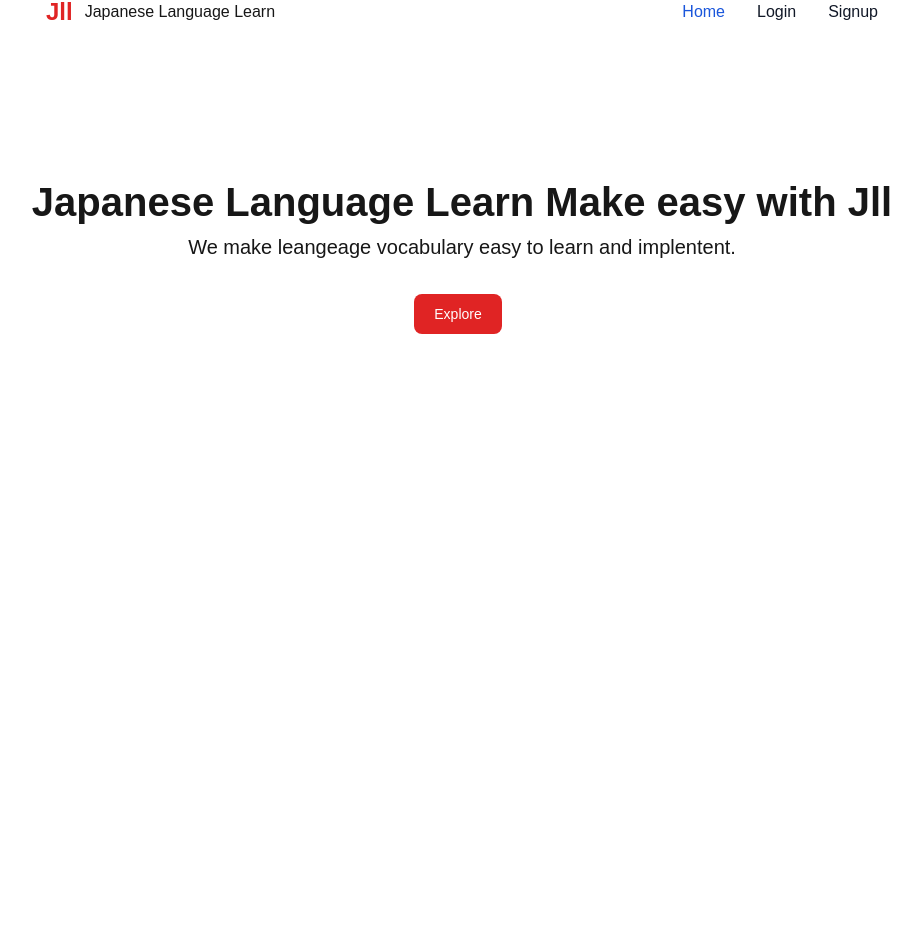
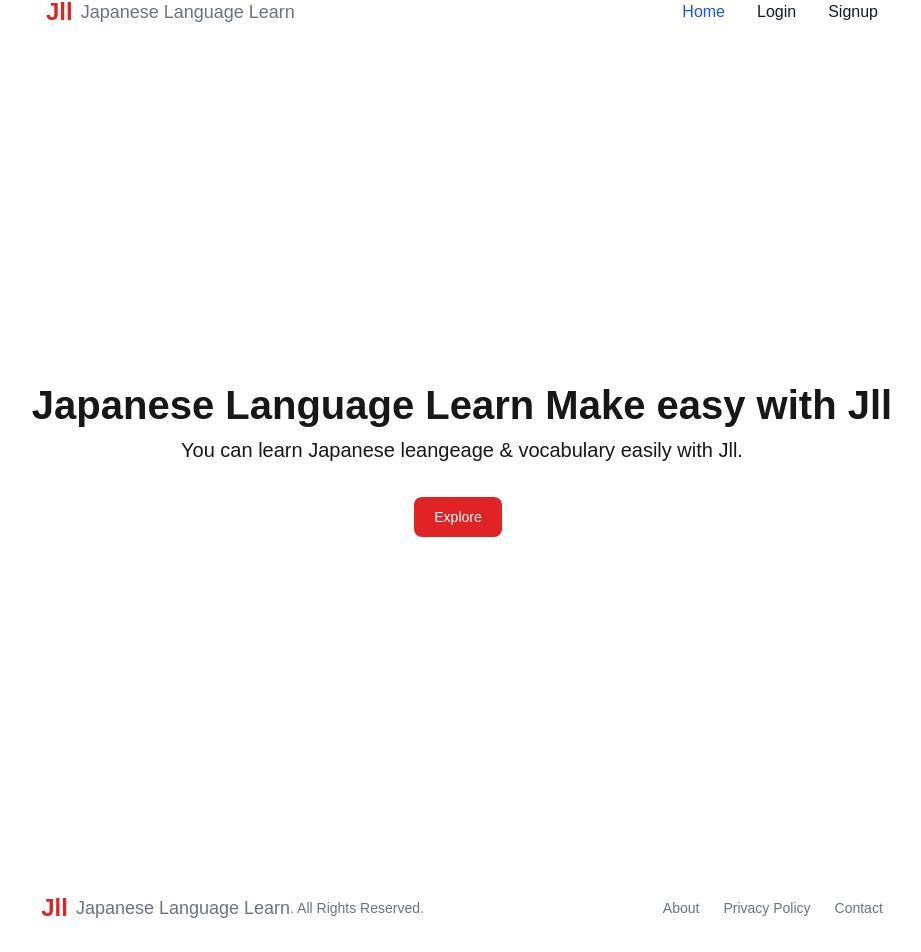
Before and after one commit to amiribnjaman/japanese-language-learning-app, a Next.js app: page / in a window 1280 px wide. Shown: the part 36-988 px from the top of the page, without its empty margins (178-1099 px from the left). Before the commit the page ends 800 px from the top, so only its background shows below. Built offline with nearby package versions, Linux system fonts and the light colour scheme.

Commit message:
Basic footer implemented

```diff
--- a/src/app/layout.js
+++ b/src/app/layout.js
@@ -1,6 +1,7 @@
 import localFont from "next/font/local";
 import "./globals.css";
 import Navbar from "@/components/Navbar";
+import Footer from "@/components/Footer";
 
 const geistSans = localFont({
   src: "./fonts/GeistVF.woff",
@@ -27,6 +28,7 @@ export default function RootLayout({ children }) {
         <Navbar />
         {children}
 
+        <Footer />
         <script src="../path/to/flowbite/dist/flowbite.min.js"></script>
       </body>
     </html>
--- a/src/app/page.js
+++ b/src/app/page.js
@@ -2,12 +2,12 @@ import Image from "next/image";
 
 export default function Home() {
   return (
-    <div className="text-center mt-28 flex flex-col items-center justify-center">
+    <div className="min-h-screen text-center flex flex-col items-center justify-center">
       <h1 className="text-[40px] font-semibold">
         Japanese Language Learn Make easy with Jll
       </h1>
       <h5 className="text-[20px]">
-        We make leangeage vocabulary easy to learn and implentent.
+       You can learn Japanese leangeage & vocabulary easily with Jll.
       </h5>
       <button
         type="button"
--- /dev/null
+++ b/src/components/Footer.jsx
@@ -0,0 +1,31 @@
+import React from 'react'
+
+export default function Footer() {
+  return (
+    <footer class="bg-white rounded-lg m-4 dark:bg-gray-800">
+      <div class="max-w-[70%] mx-auto p-4 md:flex md:items-center md:justify-between">
+        <a class="text-sm flex items-center text-gray-500 sm:text-center dark:text-gray-400">
+          <span className="text-red-600 font-bold text-2xl mr-2">Jll</span>
+          <span className='text-lg'>Japanese Language Learn</span>. All Rights Reserved.
+        </a>
+        <ul class="flex flex-wrap items-center mt-3 text-sm font-medium text-gray-500 dark:text-gray-400 sm:mt-0">
+          <li>
+            <a href="#" class="hover:underline me-4 md:me-6">
+              About
+            </a>
+          </li>
+          <li>
+            <a href="#" class="hover:underline me-4 md:me-6">
+              Privacy Policy
+            </a>
+          </li>
+          <li>
+            <a href="#" class="hover:underline">
+              Contact
+            </a>
+          </li>
+        </ul>
+      </div>
+    </footer>
+  );
+}
--- a/src/components/Navbar.jsx
+++ b/src/components/Navbar.jsx
@@ -4,11 +4,9 @@ export default function Navbar() {
   return (
     <nav class="bg-white border-gray-200 dark:bg-gray-900">
       <div class="max-w-[70%] flex flex-wrap items-center justify-between mx-auto p-8">
-        <a
-          href="https://flowbite.com/"
-          class="flex items-center space-x-3 rtl:space-x-reverse"
-        >
-          <span className='text-red-600 font-bold text-2xl'>Jll</span> <span>Japanese Language Learn</span>
+        <a class="text-sm text-gray-500 sm:text-center dark:text-gray-400 flex items-center">
+          <span className="text-red-600 font-bold text-2xl mr-2">Jll</span>
+          <span className="text-lg">Japanese Language Learn</span>
         </a>
         <button
           data-collapse-toggle="navbar-default"
@@ -61,7 +59,6 @@ export default function Navbar() {
                 Signup
               </a>
             </li>
-
           </ul>
         </div>
       </div>
```
